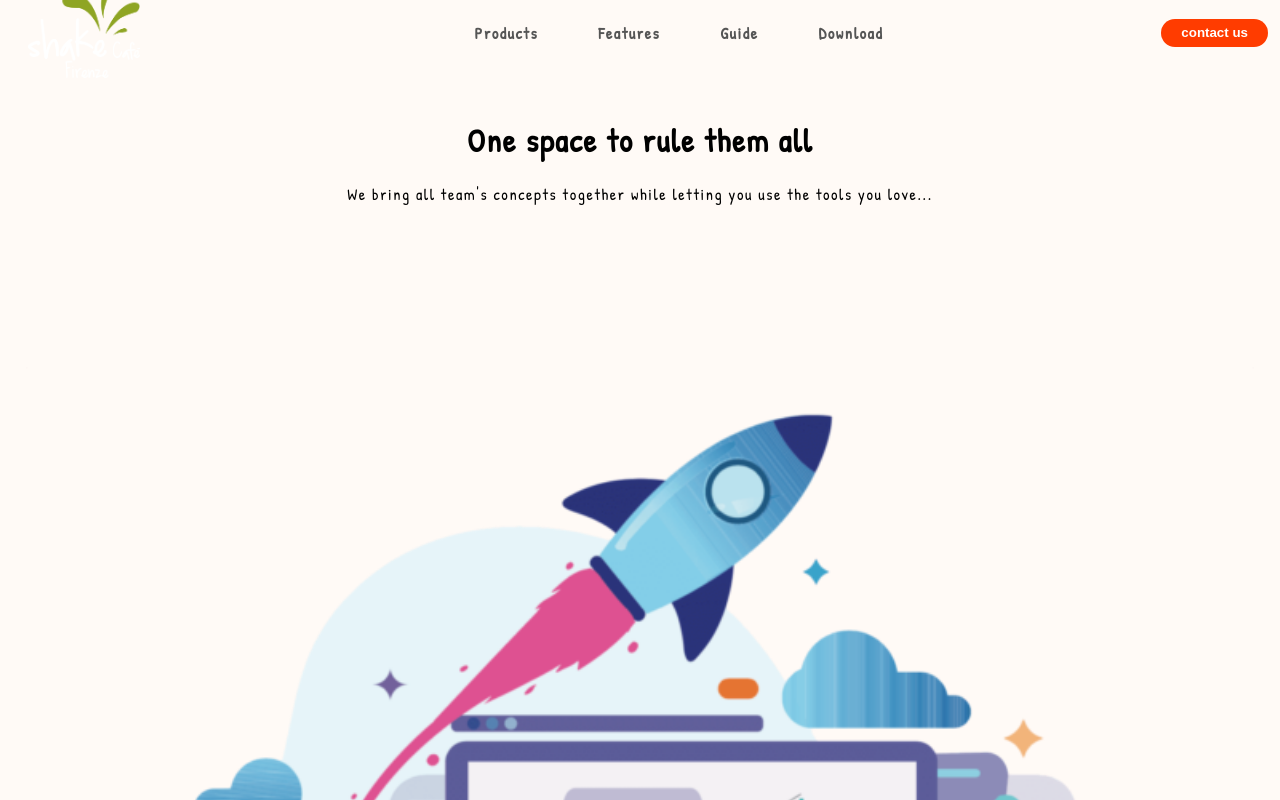
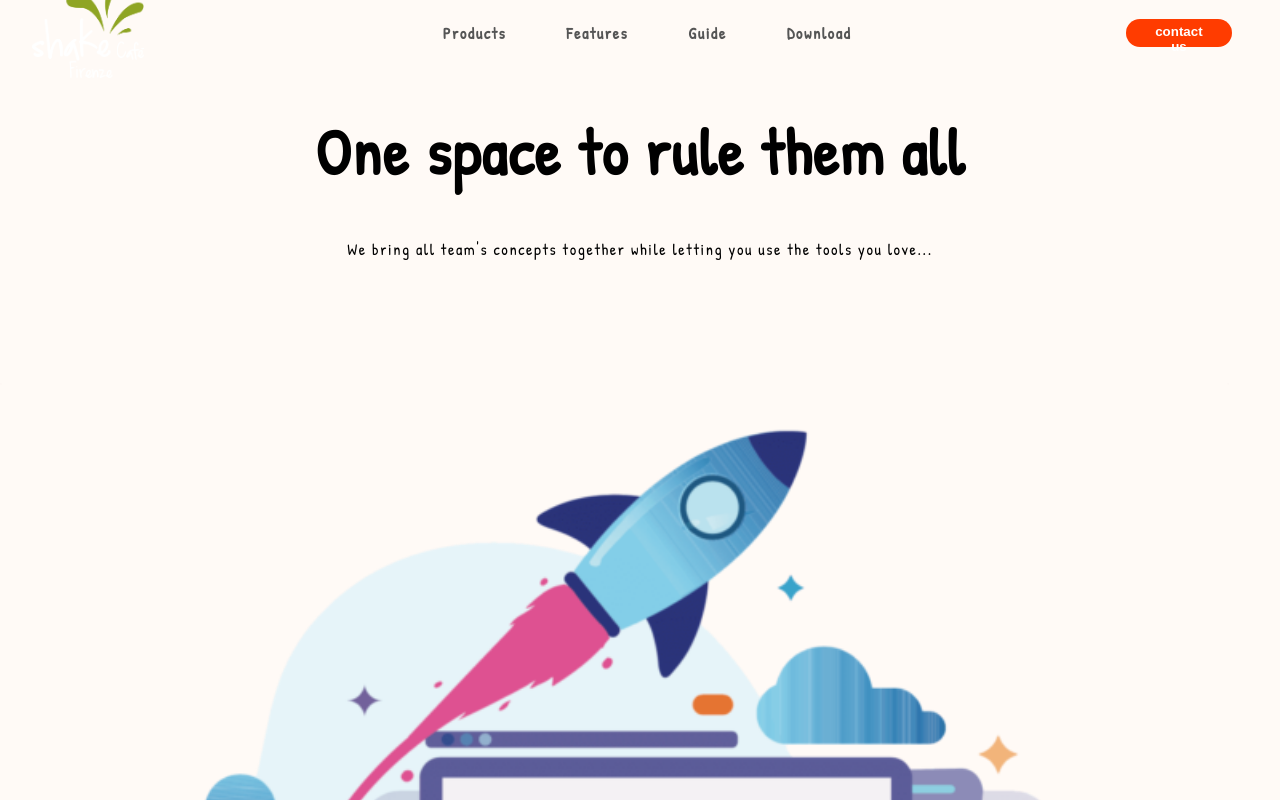
Before and after one commit to NoahGiesel/cafe-website, a React (Create React App) app: page / in a window 1280 px wide. Shown: the top 800 px of the page. Built offline with nearby package versions, Linux system fonts and the light colour scheme.

Commit message:
fixed landing grid

```diff
--- a/src/Components/Landing-Page/LandingPage.css
+++ b/src/Components/Landing-Page/LandingPage.css
@@ -10,15 +10,19 @@
     width: 100%;
     text-align: center;
     display: grid;
+    grid-gap: 1rem;
     grid-template-rows: 1fr 2fr;
     padding: 0;
     font-weight: bold;
 }
 
 .first-element  {
-    margin : 2rem 0  ;
+    margin : 0   0  ;
 }
 
+.first-element  h1{
+    font-size: 4rem;
+}
 
 .first-element p   {
     font-weight: normal;
--- a/src/Components/Nav-Bar/Navigation.css
+++ b/src/Components/Nav-Bar/Navigation.css
@@ -11,7 +11,7 @@
     justify-content: center;
     align-items: center;
     background-color: rgba(255, 250, 246, 0.972);
-    padding: .3rem .75rem;
+    padding: .3rem 2rem;
     font-family: 'Patrick Hand', cursive;
     font-weight: bold;
     letter-spacing: .1em;
@@ -22,10 +22,11 @@
 }
 
 .menu {
-    width: 80%;
+	width: 80%;
     display: flex;
     align-items: center;
-    justify-content: center;
+	justify-content: center;
+	margin: 0 auto;
 }
 
 .menu,
@@ -88,7 +89,8 @@ menu ul {
 
 img {
     height: 100%;
-    justify-content: flex-start;
+	justify-content: flex-start;
+	margin: 0 0 !important;
 }
 
 img:hover {
@@ -102,7 +104,8 @@ button {
     height: 50%;
     padding: 5px 20px;
     border-radius: 30px;
-    font-weight: bold;
+	font-weight: bold;
+	margin: 0 1rem !important;
 }
 
 button:hover {
```
Also changed, not shown: 1 other file (tests, documents, lock files or other folders).
